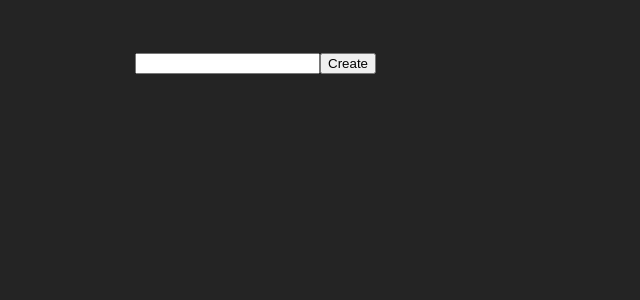
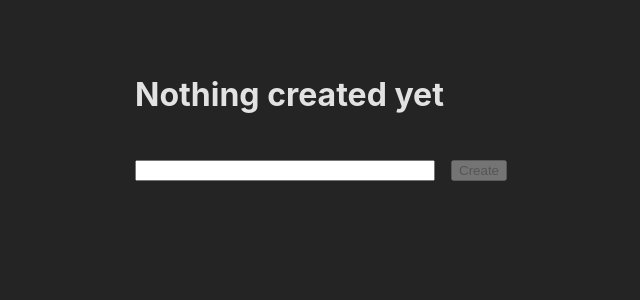
Before and after one commit to snikers231/todo-creator, a React (Vite) app: page / in a window 1280 px wide. Both pictures are taken after a click on the button "Add new". Shown: the top 300 px of the page, without its empty margins (105-745 px from the left). Built offline with nearby package versions, Linux system fonts and the light colour scheme.

Commit message:
new-features: added delete-all, moved list item to component, added completion

```diff
--- a/src/App.jsx
+++ b/src/App.jsx
@@ -3,6 +3,7 @@ import { useState } from "react";
 import Input from "./components/Input";
 import Button from "./components/Button";
 import List from "./components/List";
+import Header from "./components/Header";
 
 import styles from "./App.module.css";
 
@@ -11,45 +12,81 @@ function App() {
   const [isEditMode, setIsEditMode] = useState(false);
   const [value, setValue] = useState("");
 
+  const clearList = () => {
+    setItems([]);
+  };
+
+  const handleAddClick = () => {
+    setIsEditMode(true);
+  };
+
+  const handleInputChange = (event) => {
+    setValue(event.target.value);
+  };
+
+  const handleCreateClick = () => {
+    setItems((prevItems) => [
+      ...prevItems,
+      { id: prevItems.length, text: value, status: "todo" },
+    ]);
+    setIsEditMode(false);
+    setValue("");
+  };
+
+  const handleComplete = (id) => {
+    setItems((prevItems) => {
+      return prevItems.map((item) => {
+        if (item.id === id) {
+          return {
+            ...item,
+            status: "done",
+          };
+        }
+
+        return item;
+      });
+    });
+  };
+
   return (
     <div className={styles.app}>
+      <Header items={items} />
       <List
         items={items}
-        handleDelete={(deletedId) => {
+        onComplete={handleComplete}
+        onDelete={(deletedId) => {
           setItems((prevItems) =>
             prevItems.filter((item) => item.id !== deletedId)
           );
         }}
       />
+
       {isEditMode ? (
         <div>
           <Input
+            className={styles["task-text-input"]}
             value={value}
-            onChange={(event) => {
-              setValue(event.target.value);
-            }}
+            onChange={handleInputChange}
           />
           <Button
-            onClick={() => {
-              setItems((prevItems) => [
-                ...prevItems,
-                { id: prevItems.length, text: value },
-              ]);
-              setIsEditMode(false);
-              setValue('');
-            }}
+            className={styles["create-button"]}
+            disabled={!value}
+            onClick={handleCreateClick}
           >
             Create
           </Button>
         </div>
       ) : (
-        <Button
-          onClick={() => {
-            setIsEditMode(true);
-          }}
-        >
-          Add new
-        </Button>
+        <>
+          <Button className={styles["add-button"]} onClick={handleAddClick}>
+            Add new
+          </Button>
+          {items.length > 0 && (
+            <Button className={styles["clear-all-button"]} onClick={clearList}>
+              Remove all
+            </Button>
+          )}
+        </>
       )}
     </div>
   );
--- a/src/App.module.css
+++ b/src/App.module.css
@@ -4,3 +4,23 @@
   width: 800px;
   margin: 50px auto;
 }
+
+.clear-all-button {
+  margin-top: 8px;
+  background-color: darkred;
+}
+
+.add-button {
+  background-color: darkblue;
+}
+
+.create-button {
+  margin-left: 16px;
+  display: inline-flex;
+}
+
+.task-text-input {
+  display: inline-flex;
+  width: 100%;
+  max-width: 300px;
+}
--- /dev/null
+++ b/src/components/Header/Header.jsx
@@ -0,0 +1,34 @@
+import PropTypes from "prop-types";
+
+import styles from "./Header.module.css";
+
+const getText = (items) => {
+  if (items.length === 0) {
+    return "Nothing created yet";
+  }
+
+  const activeTodosCount = items.filter(
+    (item) => item.status !== "done"
+  ).length;
+
+  if (activeTodosCount > 0) {
+    return `${activeTodosCount} todo${activeTodosCount > 1 ? "s" : ""}`;
+  }
+
+  return "Everything is done";
+};
+
+const Header = ({ items, className }) => {
+  return (
+    <h1 className={[styles.header, className].filter(Boolean).join(" ")}>
+      {getText(items)}
+    </h1>
+  );
+};
+
+Header.propTypes = {
+  items: PropTypes.array,
+  className: PropTypes.string,
+};
+
+export default Header;
--- /dev/null
+++ b/src/components/Header/index.js
@@ -0,0 +1 @@
+export { default } from "./Header";
--- a/src/components/Input/Input.jsx
+++ b/src/components/Input/Input.jsx
@@ -5,7 +5,7 @@ import styles from "./Input.module.css";
 const Input = ({ label, onChange, value, className, ...rest }) => (
   <label className={className} {...rest}>
     {label && <span className={styles["input-label"]}>{label}</span>}
-    <input onChange={onChange} value={value} />
+    <input className={styles["input-element"]} onChange={onChange} value={value} />
   </label>
 );
 
--- a/src/components/Input/Input.module.css
+++ b/src/components/Input/Input.module.css
@@ -3,3 +3,7 @@
   line-height: 18px;
   color: darkblue;
 }
+
+.input-element {
+  width: 100%;
+}
--- a/src/components/List/List.jsx
+++ b/src/components/List/List.jsx
@@ -1,26 +1,21 @@
 import PropTypes from "prop-types";
 
-import Button from "../Button";
+import TodoCard from "../TodoCard";
 
 import styles from "./List.module.css";
 
-const List = ({ items, handleDelete }) => {
-  console.log(items);
-
+const List = ({ items, onDelete, onComplete }) => {
   return (
     <div className={styles.list}>
       {items.map((item) => (
-        <div className={styles["list-item"]} key={item.id}>
-          <span>{item.text}</span>
-          <Button
-            className={styles["delete-button"]}
-            onClick={() => {
-              handleDelete(item.id);
-            }}
-          >
-            X
-          </Button>
-        </div>
+        <TodoCard
+          key={item.id}
+          onDelete={onDelete}
+          onComplete={onComplete}
+          text={item.text}
+          id={item.id}
+          status={item.status}
+        />
       ))}
     </div>
   );
@@ -28,7 +23,8 @@ const List = ({ items, handleDelete }) => {
 
 List.propTypes = {
   items: PropTypes.array,
-  handleDelete: PropTypes.func,
+  onDelete: PropTypes.func,
+  onComplete: PropTypes.func,
 };
 
 export default List;
--- a/src/components/List/List.module.css
+++ b/src/components/List/List.module.css
@@ -1,18 +1,5 @@
 .list {
   display: flex;
   flex-direction: column;
+  margin-bottom: 16px;
 }
-
-.list-item {
-  padding: 16px 8px;
-  margin: 8px 0;
-  color: white;
-  background-color: black;
-  border-radius: 4px;
-  display: flex;
-  justify-content: space-between;
-}
-
-.delete-button {
-  background-color: red;
-}
--- /dev/null
+++ b/src/components/TodoCard/TodoCard.jsx
@@ -0,0 +1,40 @@
+import PropTypes from "prop-types";
+
+import Button from "../Button";
+
+import styles from "./TodoCard.module.css";
+
+const TodoCard = ({ onComplete, onDelete, text, id, status }) => {
+  const handleDeleteClick = () => {
+    onDelete(id);
+  };
+
+  const handleCardClick = () => {
+    onComplete(id);
+  };
+
+  return (
+    <button
+      className={[
+        styles["list-item"],
+        status === "done" && styles["is-completed"],
+      ].filter(Boolean).join(" ")}
+      onClick={handleCardClick}
+    >
+      <span>{text}</span>
+      <Button className={styles["delete-button"]} onClick={handleDeleteClick}>
+        X
+      </Button>
+    </button>
+  );
+};
+
+TodoCard.propTypes = {
+  onComplete: PropTypes.func,
+  onDelete: PropTypes.func,
+  text: PropTypes.string,
+  id: PropTypes.number,
+  status: PropTypes.oneOf(["done", "todo"]),
+};
+
+export default TodoCard;
--- /dev/null
+++ b/src/components/TodoCard/TodoCard.module.css
@@ -0,0 +1,20 @@
+.list-item {
+  padding: 16px 8px;
+  margin: 8px 0;
+  color: white;
+  background-color: black;
+  border-radius: 4px;
+  display: flex;
+  justify-content: space-between;
+  background-color: none;
+  cursor: pointer;
+  border: 1px solid black;
+
+  &.is-completed {
+    text-decoration: line-through;
+  }
+
+  .delete-button {
+    background-color: red;
+  }
+}
--- /dev/null
+++ b/src/components/TodoCard/index.js
@@ -0,0 +1 @@
+export { default } from "./TodoCard"
```
Also changed, not shown: src/components/Header/Header.module.css (added).
